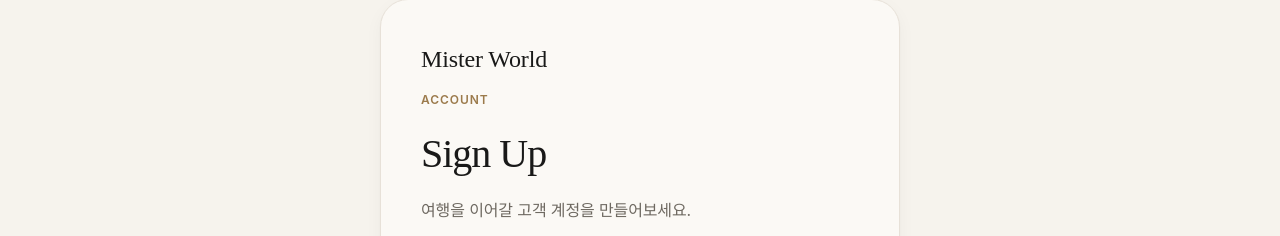
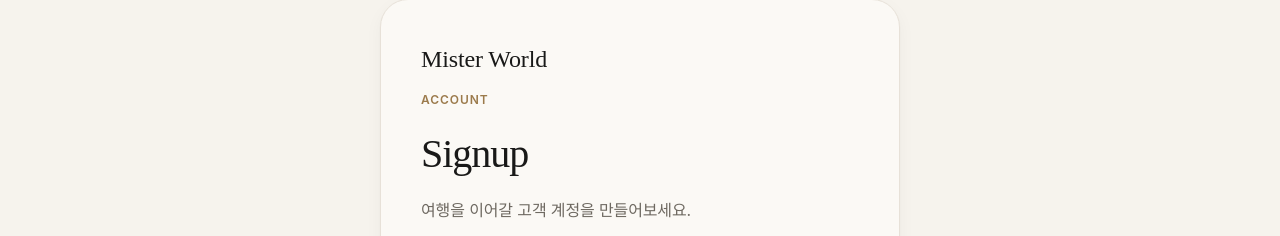
Before and after one commit to WonhoOne/frontend, a React (Vite) app: page /signup in a window 1280 px wide. Shown: the part 113-349 px from the top of the page. Built offline with nearby package versions, Linux system fonts and the light colour scheme.

Commit message:
fix(auth): preserve signup route heading contract

```diff
--- a/src/pages/signup/SignupPage.tsx
+++ b/src/pages/signup/SignupPage.tsx
@@ -69,7 +69,7 @@ export function SignupPage() {
           <header className={styles.header}>
             <p className={styles.brand}>Mister World</p>
             <p className={styles.eyebrow}>Account</p>
-            <h1 id="signup-heading">Sign Up</h1>
+            <h1 id="signup-heading">Signup</h1>
             <p className={styles.supportingCopy}>여행을 이어갈 고객 계정을 만들어보세요.</p>
           </header>
 
```
